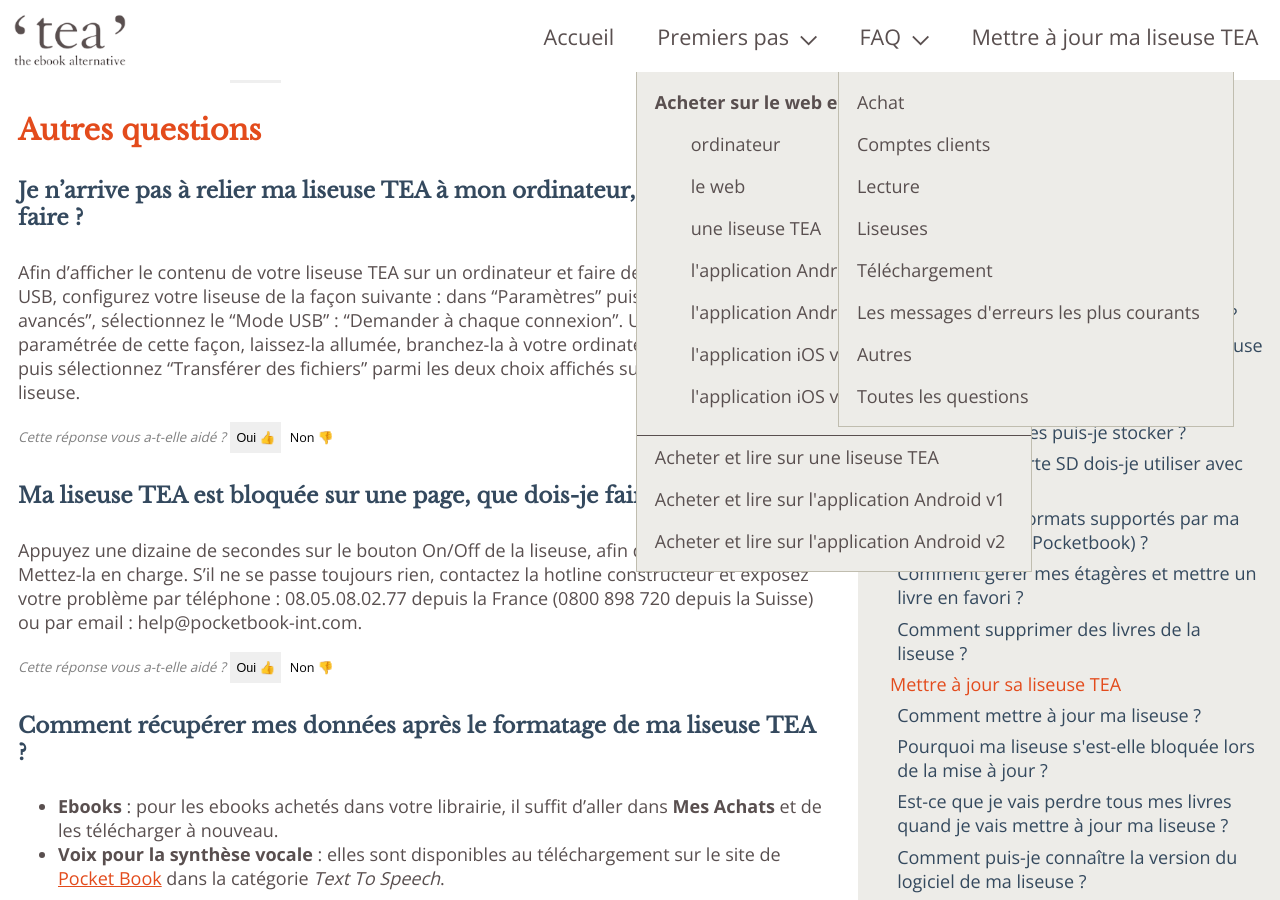
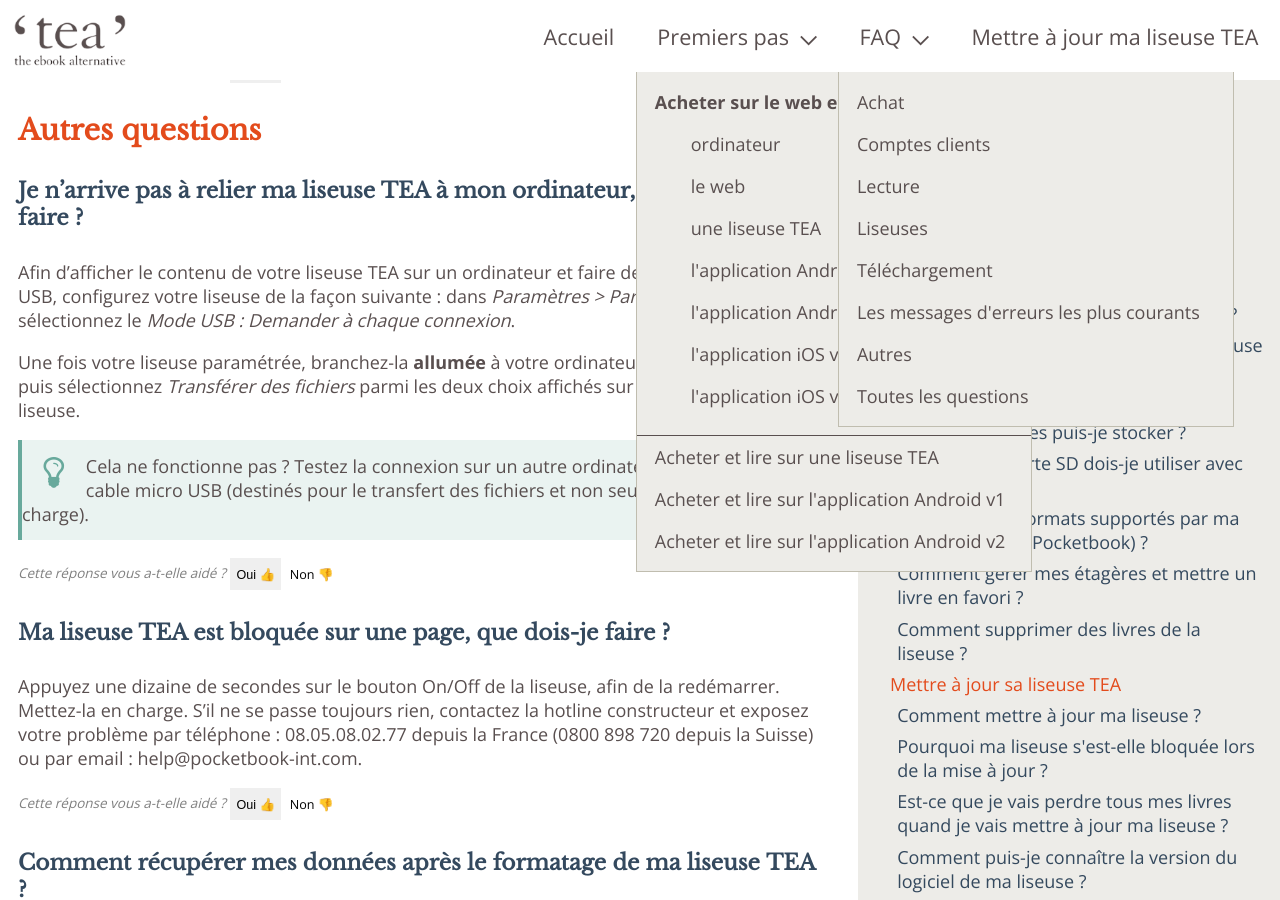
Before and after one commit to TEA-ebook/help-center, a Jekyll site: the page built from _pages/FAQ-liseuse.md, in a window 1280 px wide and 900 px high, scrolled down 6051 px. Built offline with Jekyll 4.4.1, drawn with Linux system fonts in a browser that asks for light colours.

Commit message:
Update FAQ-liseuse.md
Ajoute des compléments d'informations à la question "Je n’arrive pas à relier ma liseuse TEA à mon ordinateur, que dois-je faire ?"

```diff
--- a/_pages/FAQ-liseuse.md
+++ b/_pages/FAQ-liseuse.md
@@ -273,8 +273,11 @@
 
 #### Je n'arrive pas à relier ma liseuse TEA à mon ordinateur, que dois-je faire ?
 
-Afin d'afficher le contenu de votre liseuse TEA sur un ordinateur et faire des transferts en mode USB, configurez votre liseuse de la façon suivante :  dans "Paramètres" puis "Paramètres avancés", sélectionnez le "Mode USB" : "Demander à chaque connexion".
-Une fois votre liseuse paramétrée de cette façon, laissez-la allumée, branchez-la à votre ordinateur avec un câble USB puis sélectionnez "Transférer des fichiers" parmi les deux choix affichés sur l'écran de votre liseuse.
+Afin d’afficher le contenu de votre liseuse TEA sur un ordinateur et faire des transferts en mode USB, configurez votre liseuse de la façon suivante : dans _Paramètres > Paramètres avancés_, sélectionnez le _Mode USB : Demander à chaque connexion_.
+
+Une fois votre liseuse paramétrée, branchez-la __allumée__ à votre ordinateur avec un câble USB puis sélectionnez _Transférer des fichiers_ parmi les deux choix affichés sur l’écran de votre liseuse.
+
+<p class="protip">Cela ne fonctionne pas ? Testez la connexion sur un autre ordinateur ou avec un autre cable micro USB (destinés pour le transfert des fichiers et non seulement pour la charge).</p>
 
 {% include feedback-button.html question="Je n'arrive pas à relier ma liseuse TEA à mon ordinateur, que dois-je faire ?" %}
 
```
